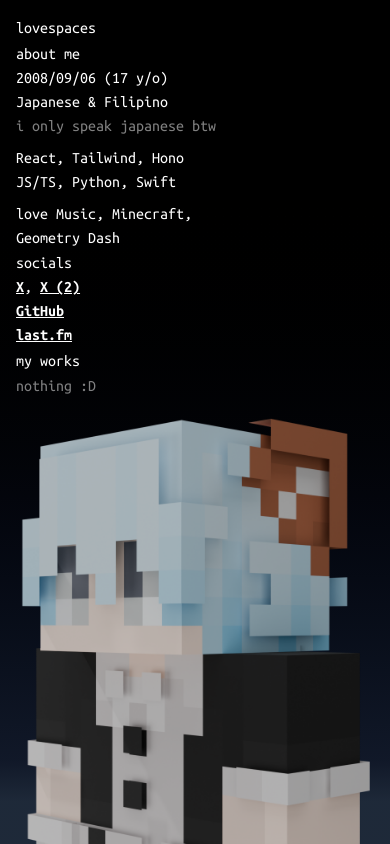
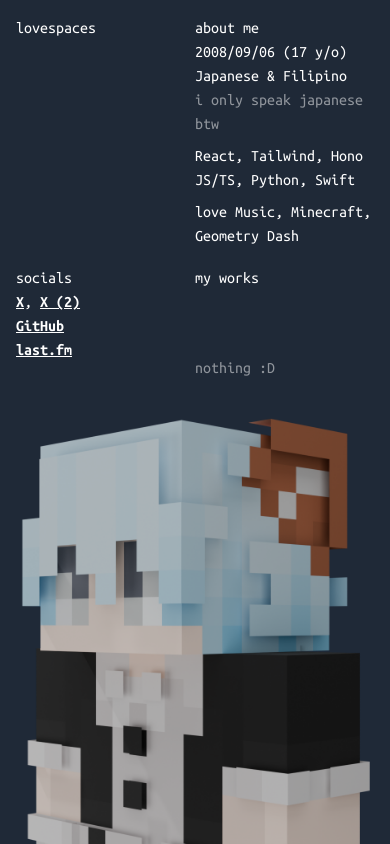
Before and after one commit to lovespaces/lovwy.moe, a React (Vite) app: page / in a window 390 px wide. Built offline with nearby package versions, Linux system fonts and the light colour scheme.

Commit message:
clean mobile ui ✨✨✨✨✨ ( i ho pe so :cold_face: )

```diff
--- a/src/Page.tsx
+++ b/src/Page.tsx
@@ -2,17 +2,17 @@ import AboutMe from "./components/aboutme";
 import MyWorks from "./components/myworks";
 import Name from "./components/name";
 import Socials from "./components/socials";
+import maid from "./assets/maid.png";
 
 function Page() {
     return (
         <>
-            <div className="fixed inset-0 -z-10 bg-linear-to-t from-gray-800 from-5% via-gray-900 via-10% to-black to-80%" />
-
-            <div className="overscroll-none text-white font-ubuntu min-h-dvh w-full grid grid-cols-1 md:grid-cols-4 p-4 pb-0">
+            <div className="overscroll-none text-white font-ubuntu min-h-dvh w-full grid grid-cols-2 md:grid-cols-4 p-4 pb-0">
                 <Name />
                 <AboutMe />
                 <Socials />
                 <MyWorks />
+                <img src={maid} alt="mobile_maid" className="md:hidden object-contain pointer-events-none select-none touch-none col-span-2 self-end" />
             </div>
         </>
     );
--- a/src/components/myworks.tsx
+++ b/src/components/myworks.tsx
@@ -1,5 +1,5 @@
 import surprising from "../assets/surprising.png";
-import maid from "../assets/maid.png";
+
 
 function MyWorks() {
     return (
@@ -8,7 +8,6 @@ function MyWorks() {
                 <p>my works</p>
                 <p className="opacity-50 select-none">nothing :D</p>
                 <img src={surprising} alt="myworks_surprising" className="hidden md:inline object-contain pointer-events-none select-none touch-none" />
-                <img src={maid} alt="mobile_maid" className="md:hidden object-contain pointer-events-none select-none touch-none" />
             </div>
         </>
     );
```
